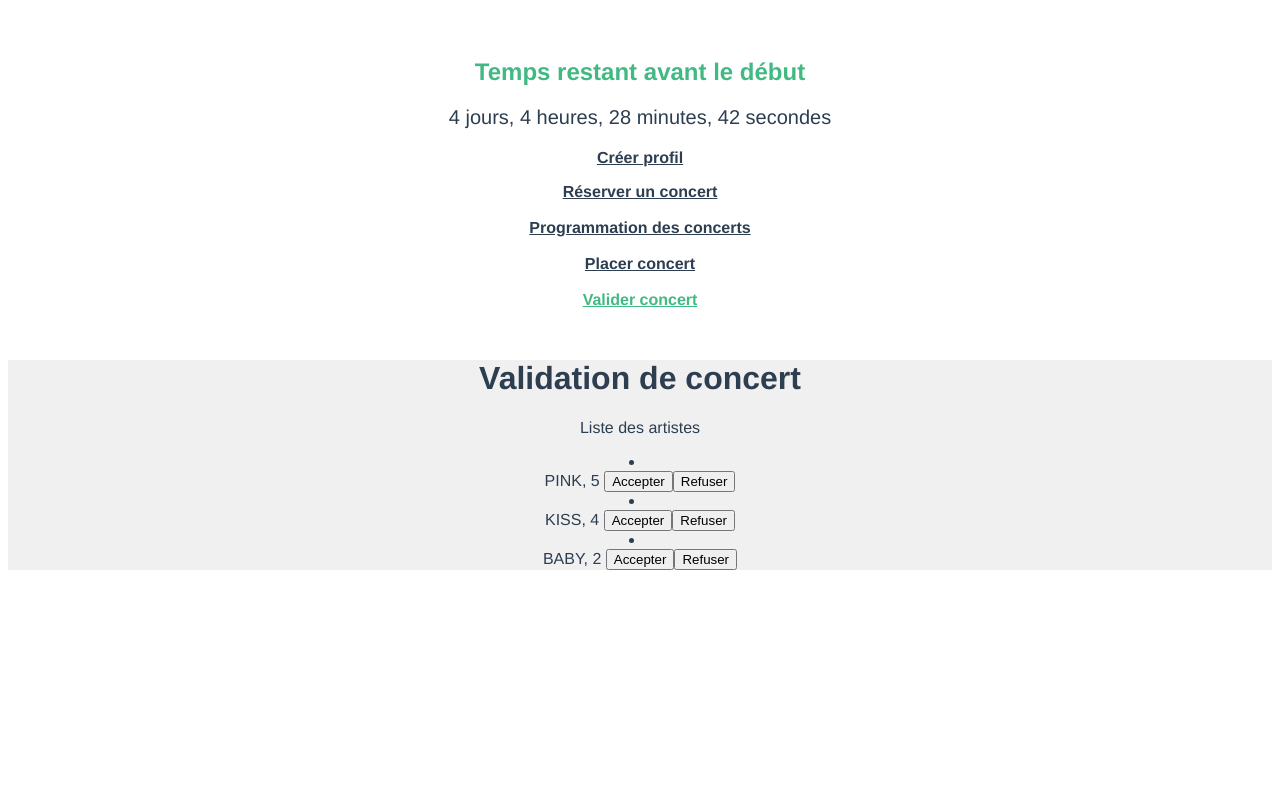
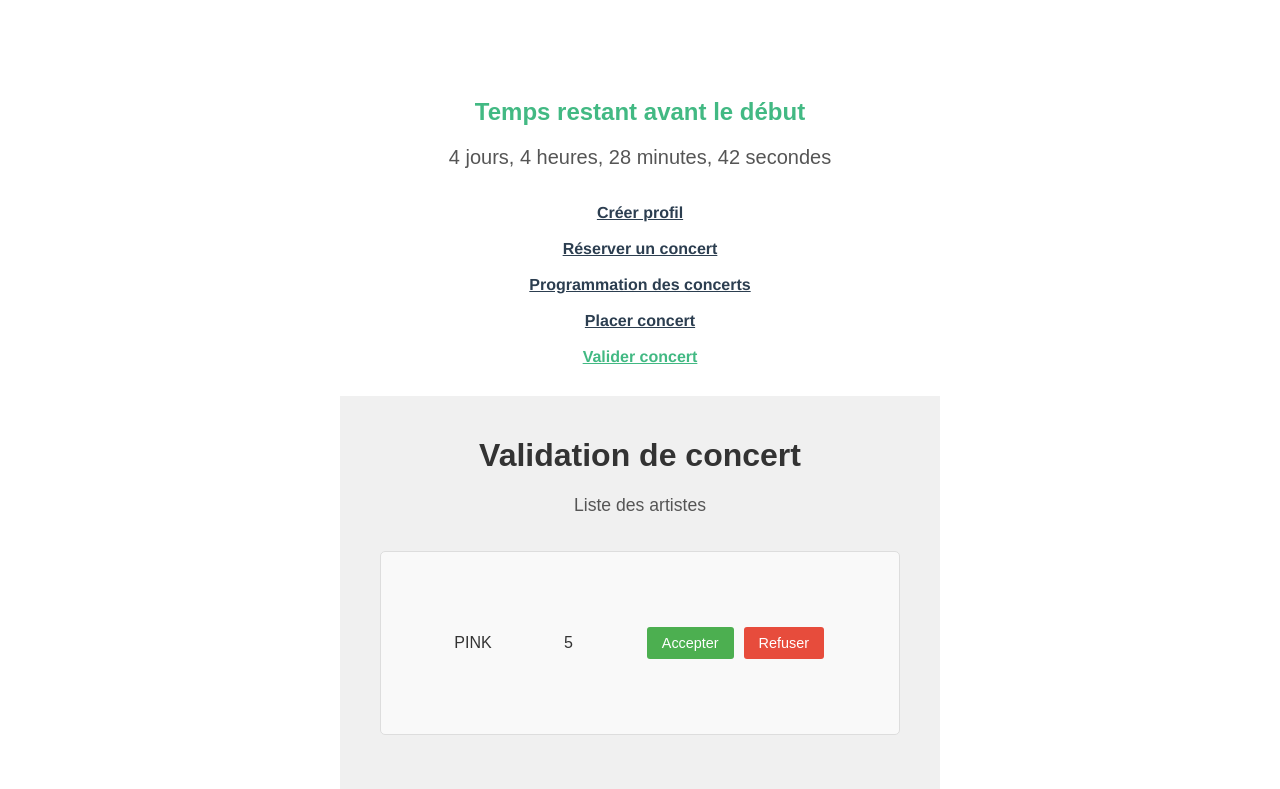
Before and after one commit to Zuuret/SAE-S3-S4_Creepy_Night, a Vue app: page /organisateur/validartiste in a window 1280 px wide. Shown: the top 789 px of the page. Built offline with nearby package versions, Linux system fonts and the light colour scheme.

Commit message:
Css de la page de validation de concert

```diff
--- a/src/views/OrgaValidArtisteView.vue
+++ b/src/views/OrgaValidArtisteView.vue
@@ -2,13 +2,21 @@
   <div class="orga">
     <h1>Validation de concert</h1>
     <p>Liste des artistes</p>
-      <li v-for="(artiste) in artistes" :key="artiste.id">
-        <div v-if="artiste.decision == 'null'">
-          {{ artiste.nomGroupe }}, {{ artiste.nbMembres }}
-          <button @click="setDecision(['true', artiste.id])"> Accepter </button>
-          <button @click="setDecision(['false', artiste.id])"> Refuser </button>
+    <div v-for="(artiste) in artistes" :key="artiste.id">
+      <li v-if="artiste.decision == 'null'">
+        <div>
+          <div>{{ artiste.nomGroupe }}</div>
+          <div>{{ artiste.nbMembres }}</div>
+          <div>
+            <div class="button-box">
+              <button @click="setDecision(['true', artiste.id])">Accepter</button>
+              <button @click="setDecision(['false', artiste.id])">Refuser</button>
+            </div>
+          </div>
         </div>
       </li>
+      <!-- p v-if="artiste.decision != 'null'">Aucune proposition d'artistep <p -->
+    </div>
   </div>
 </template>
 
@@ -37,4 +45,86 @@ export default {
   background-color: #F0F0F0;
 }
 
+div {
+  font-family: Arial, sans-serif;
+  max-width: 600px;
+  margin: auto;
+  padding: 20px;
+}
+
+h1 {
+  text-align: center;
+  color: #333;
+}
+
+p {
+  font-size: 1.1em;
+  color: #555;
+  margin-bottom: 15px;
+}
+
+/* Conteneur pour chaque artiste */
+li {
+  list-style: none;
+  border: 1px solid #ddd;
+  border-radius: 5px;
+  padding: 15px;
+  margin-bottom: 15px;
+  background-color: #f9f9f9;
+  display: flex;
+  justify-content: space-between;
+  align-items: center;
+}
+
+/* Section du nom du groupe */
+li div:first-child {
+  flex: 2;
+  font-size: 1em;
+  color: #333;
+}
+
+/* Section du nombre de membres */
+li div:nth-child(2) {
+  flex: 1;
+  font-size: 1em;
+  color: #333;
+  text-align: center;
+}
+
+/* Conteneur des boutons dans la même box */
+li div:last-child {
+  flex: 1;
+  display: flex;
+  justify-content: center;
+}
+
+/* Wrapper pour les boutons, afin de les regrouper */
+.button-box {
+  display: flex;
+  gap: 10px;
+}
+
+/* Boutons d'action */
+button {
+  padding: 8px 15px;
+  border: none;
+  border-radius: 3px;
+  cursor: pointer;
+  font-size: 0.9em;
+}
+
+button:first-of-type {
+  background-color: #4CAF50;
+  color: white;
+}
+
+button:last-of-type {
+  background-color: #E74C3C;
+  color: white;
+}
+
+button:hover {
+  opacity: 0.9;
+}
+
 </style>
```
